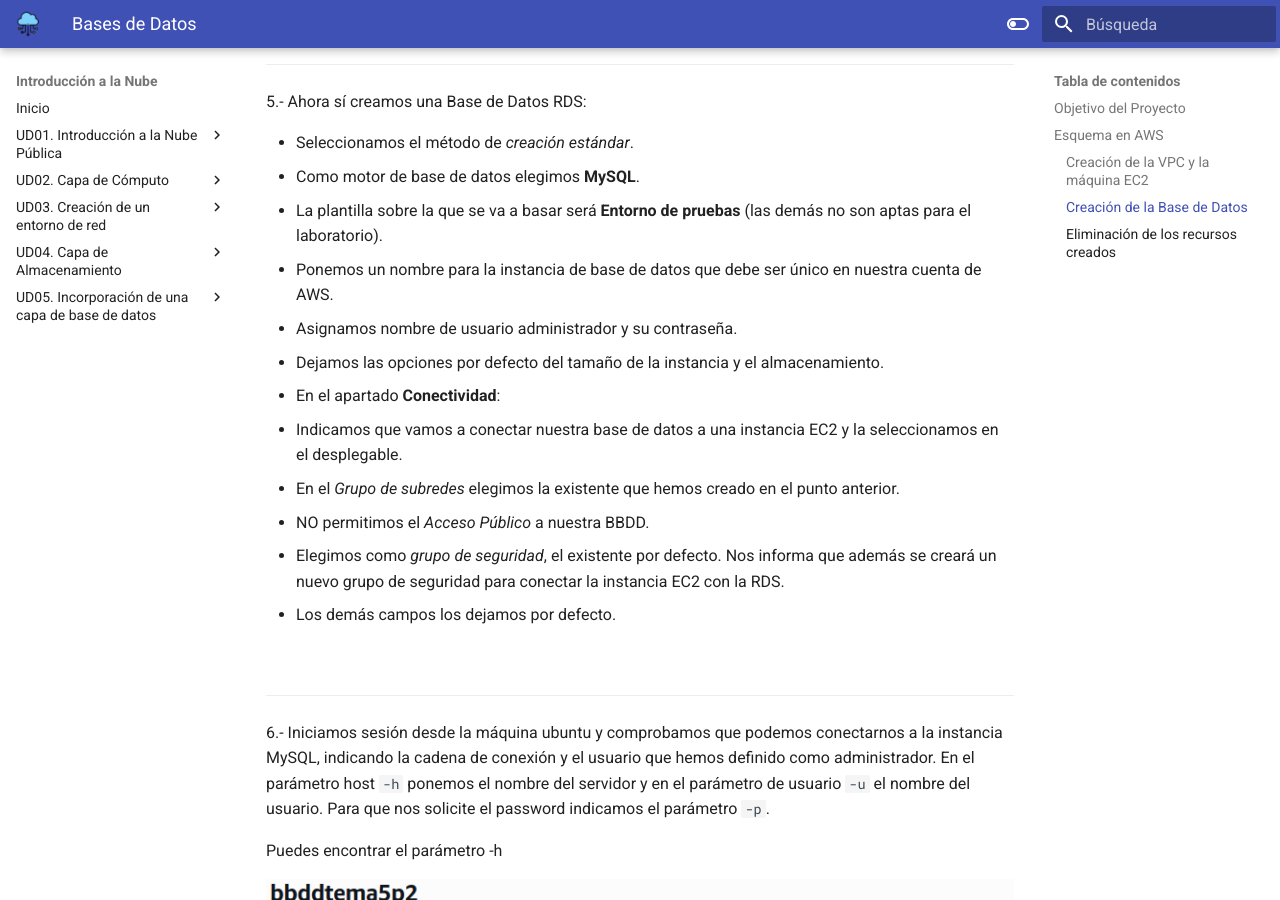
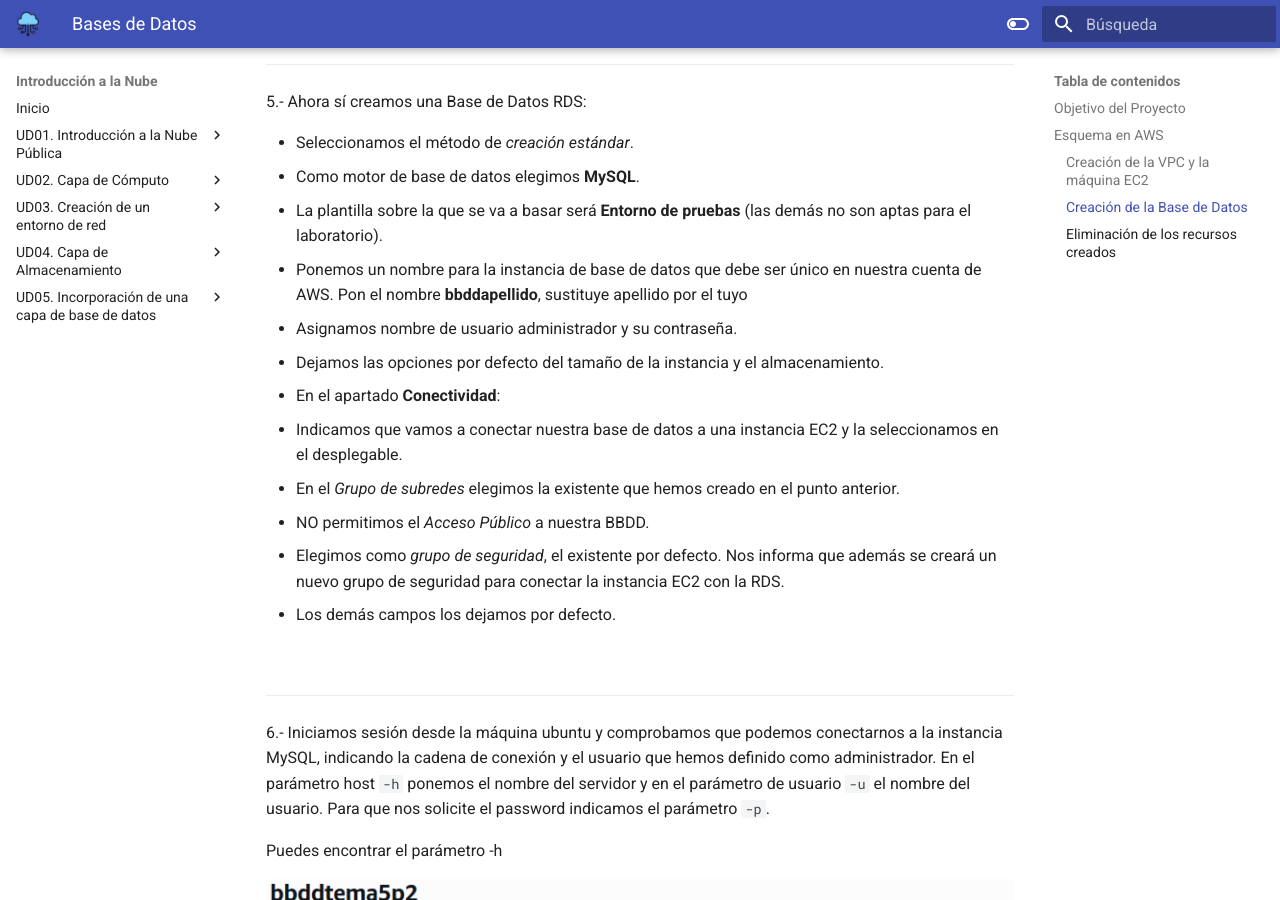
Before and after one commit to IES-CAMP-DE-MORVEDRE/optativa-cloud, an MkDocs documentation site: the page built from docs/ud05/bdpractica02.md, in a window 1280 px wide and 900 px high, scrolled down 3048 px. Built offline with MkDocs 1.6.1 and Material for MkDocs 9.7.7, drawn with Linux system fonts in a browser that asks for light colours; some of the changed text lies outside the part shown.

Commit message:
Update bdpractica02.md

```diff
--- a/docs/ud05/bdpractica02.md
+++ b/docs/ud05/bdpractica02.md
@@ -80,7 +80,7 @@ ___
 - Seleccionamos el método de *creación estándar*.
 - Como motor de base de datos elegimos **MySQL**.
 - La plantilla sobre la que se va a basar será **Entorno de pruebas** (las demás no son aptas para el laboratorio).
-- Ponemos un nombre para la instancia de base de datos que debe ser único en nuestra cuenta de AWS.
+- Ponemos un nombre para la instancia de base de datos que debe ser único en nuestra cuenta de AWS. Pon el nombre **bbddapellido**, sustituye apellido por el tuyo
 - Asignamos nombre de usuario administrador y su contraseña.
 - Dejamos las opciones por defecto del tamaño de la instancia y el almacenamiento.
 - En el apartado **Conectividad**:
@@ -128,3 +128,8 @@ ___
 
 <br>
 ___
+!!! success "Captura las pantallas"
+    Captura la pantalla de establecimiento de conexión a la base de datos desde la máquina ubuntu
+    Captura la pantalla resumen de la base de datos que muestra el punto de enlace de la conexión
+
+---
```
